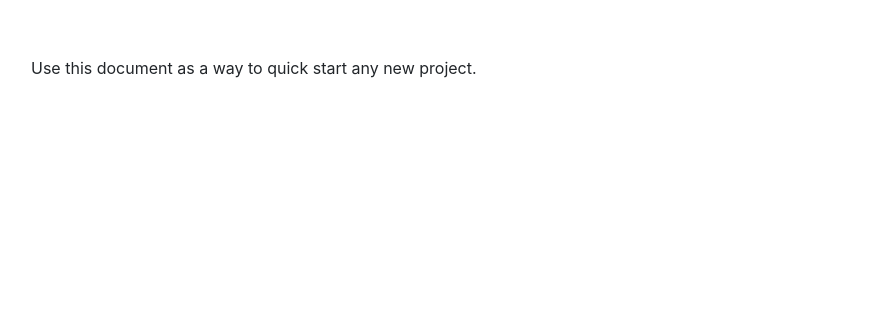
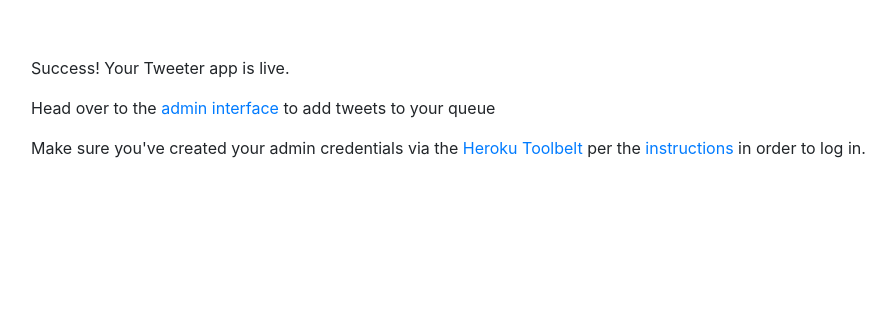
Before and after one commit to gwhigs/tweeter, a Django app: page / in a window 1280 px wide. Shown: the top 316 px of the page, without its empty margins (54-950 px from the left). Run offline with Django 3.2, Linux system fonts and the light colour scheme; parts of the project's set-up code (start-up, migrations or seed data) failed here and were passed over; some libraries are stand-ins or nearby versions.

Commit message:
Update home/about pages

```diff
--- a/tweeter/templates/pages/about.html
+++ b/tweeter/templates/pages/about.html
@@ -1 +1,5 @@
 {% extends "base.html" %}
+
+{% block content %}
+    <p>This site was auto-generated from <a href="https://github.com/gwhigs/tweeter">https://github.com/gwhigs/tweeter</a>.</p>
+{% endblock content %}
--- a/tweeter/templates/pages/home.html
+++ b/tweeter/templates/pages/home.html
@@ -1 +1,7 @@
 {% extends "base.html" %}
+
+{% block content %}
+    <p>Success! Your Tweeter app is live.</p>
+    <p>Head over to the <a href="{% url 'admin:index' %}">admin interface</a> to add tweets to your queue</p>
+    <p>Make sure you've created your admin credentials via the <a href="https://devcenter.heroku.com/articles/heroku-cli">Heroku Toolbelt</a> per the <a href="https://github.com/gwhigs/tweeter#step-2-deploy-to-heroku">instructions</a> in order to log in.</p>
+{% endblock content %}
```
